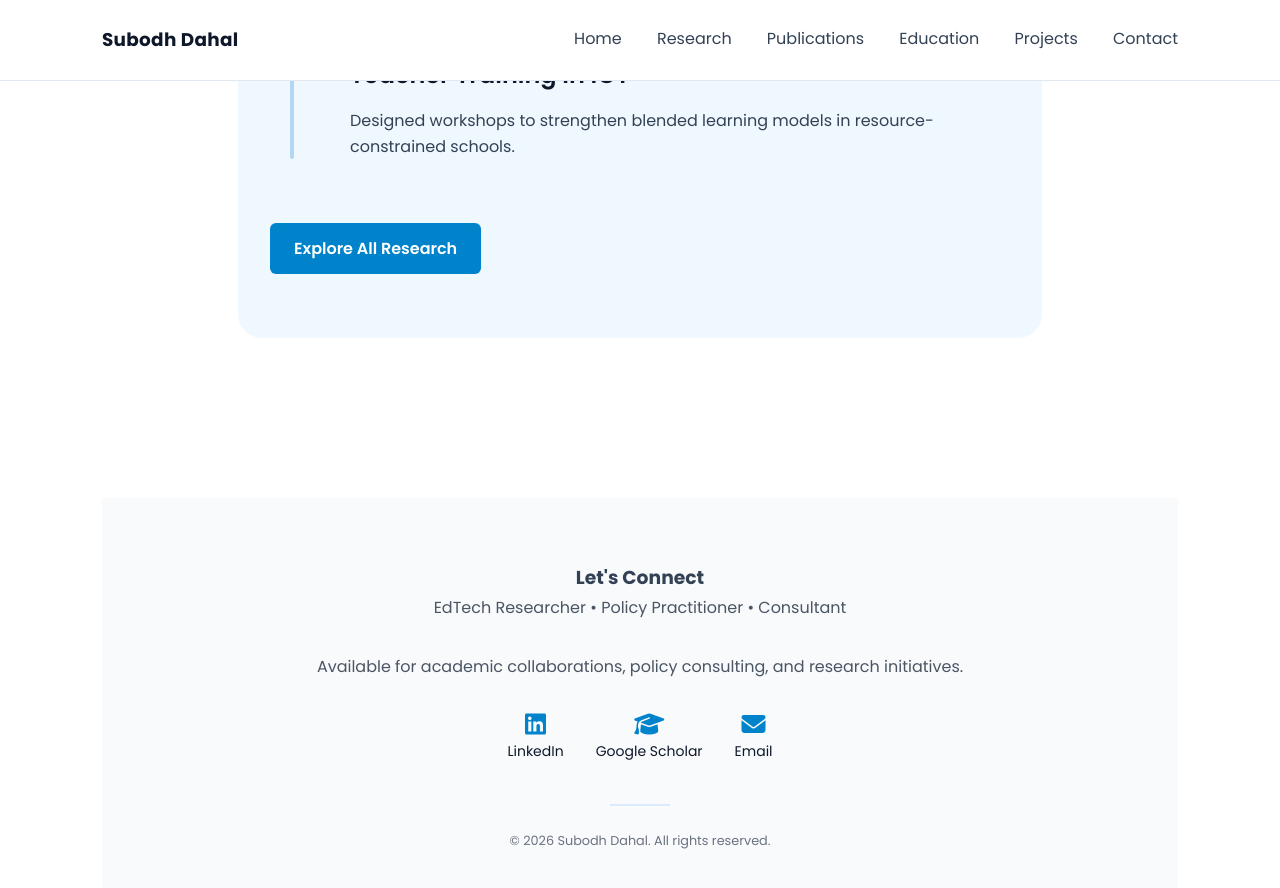
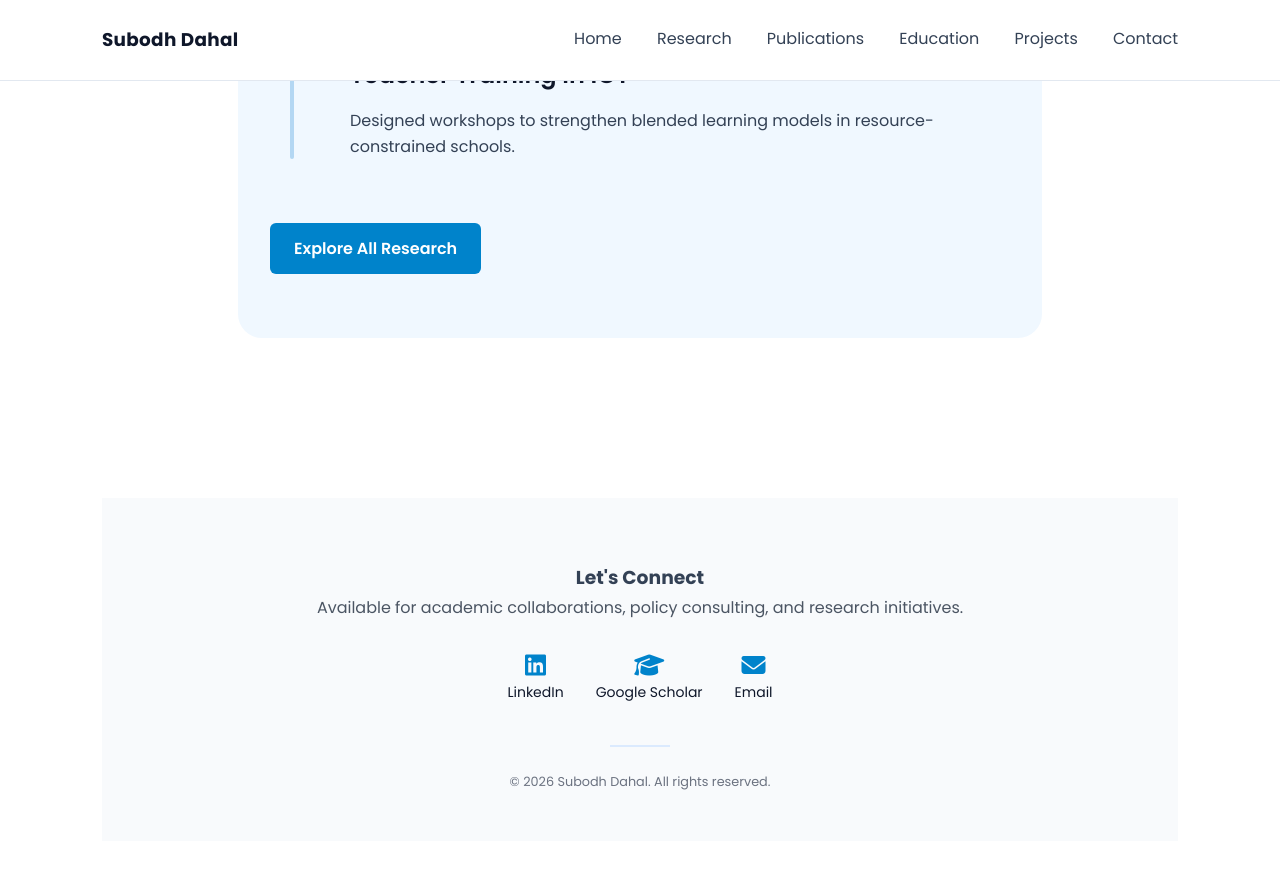
Before and after one commit to dahalsubodh/dahalsubodh.github.io, a Jekyll site: the page built from index.md, in a window 1280 px wide and 900 px high, scrolled down 2819 px. Shown: the top 888 px of the window. Built offline with Jekyll 4.4.1, drawn with Linux system fonts in a browser that asks for light colours; after the commit the page ends 3660 px from its top, so only the background shows below that.

Commit message:
Update footer.html

```diff
--- a/_includes/footer.html
+++ b/_includes/footer.html
@@ -1,7 +1,6 @@
 <footer class="site-footer">
   <div class="footer-container">
     <h3>Let's Connect</h3>
-    <p class="footer-tagline">EdTech Researcher • Policy Practitioner • Consultant</p>
      <p class="footer-tagline">Available for academic collaborations, policy consulting, and research initiatives.</p>
 
    <div class="social">
```
